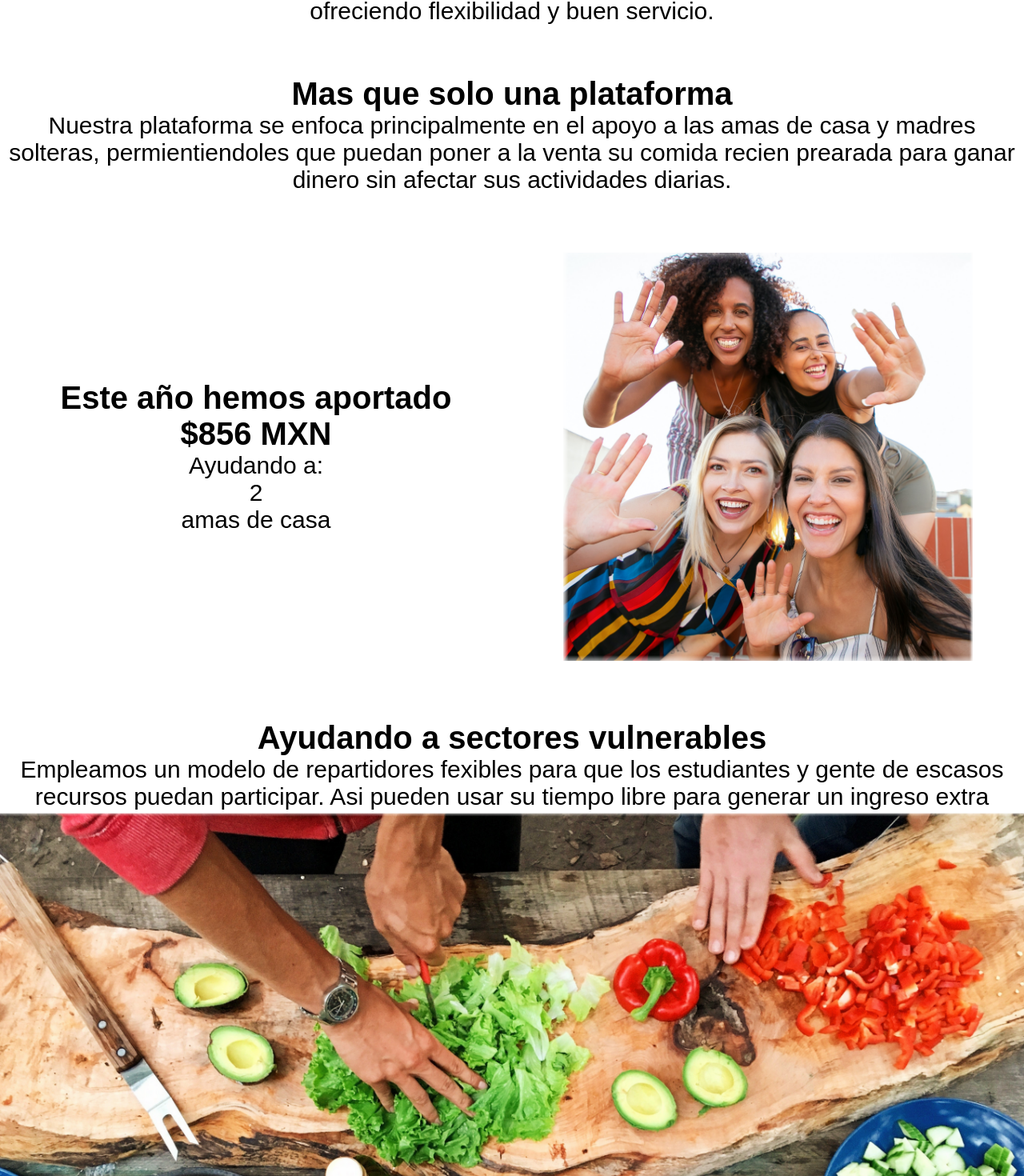
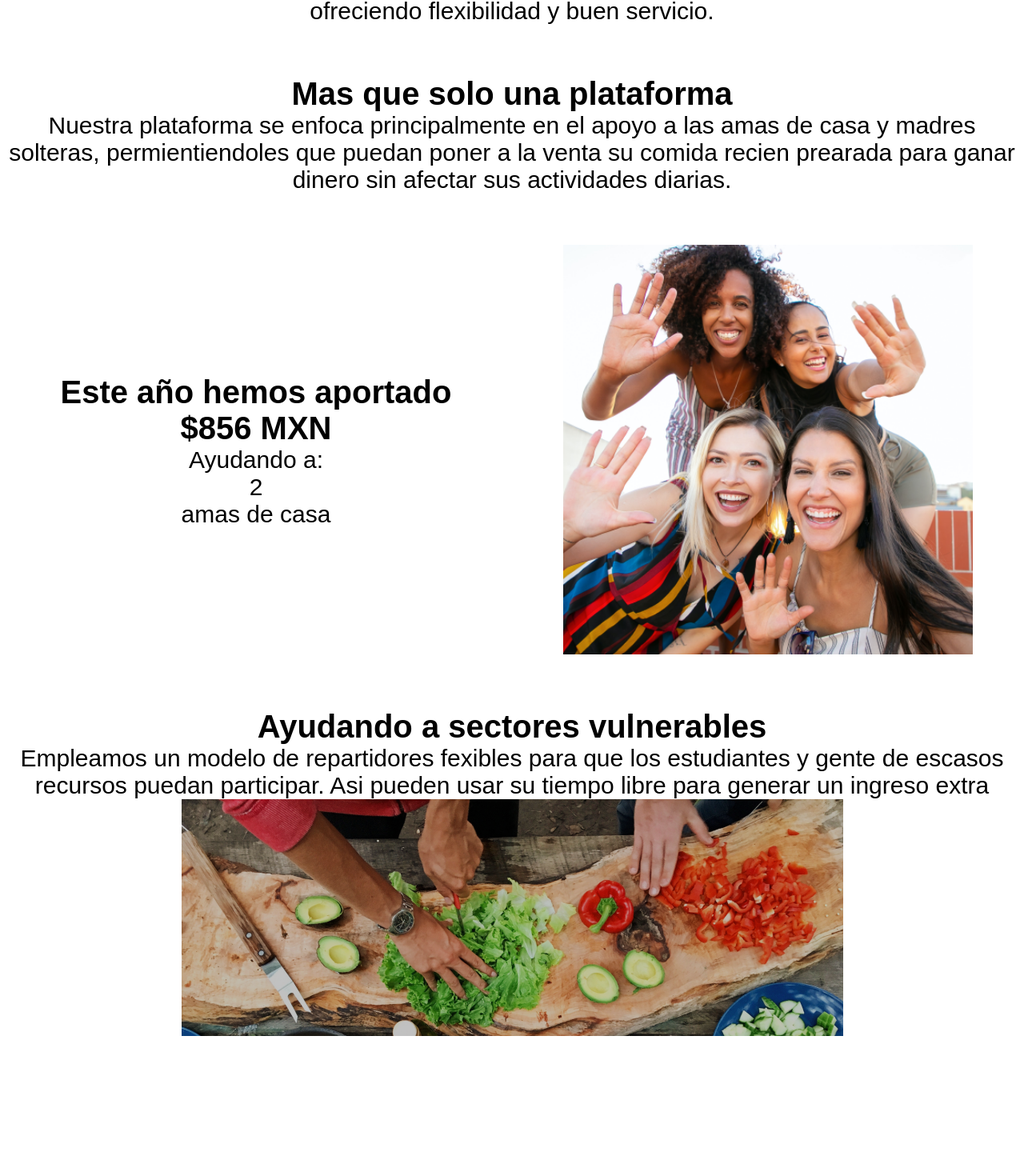
Before and after one commit to LuzMir11/KGuisadoCompradores, a React (Vite) app in the folder front-end/: page /SocialPage in a window 1280 px wide. Shown: the part 758-2228 px from the top of the page at 80% size. After the commit the page ends 2057 px from the top, so only its background shows below. Built offline with nearby package versions, Linux system fonts and the light colour scheme.

Commit message:
avance socialpage2

```diff
--- a/front-end/src/componetns/SocialPage.jsx
+++ b/front-end/src/componetns/SocialPage.jsx
@@ -53,7 +53,7 @@ export function SocialPage() {
             amas de casa</p>
           </div>
           <div className='contimgpar'>
-            <img src="assets/gente.png" alt="imagen de personas" className='imgrecept'/>
+            <img src="assets/SocialP1.png" alt="imagen de personas" className='imgrecept'/>
           </div>
         </div>
       </article>
@@ -79,7 +79,7 @@ export function SocialPage() {
         <div className='contaline'>
 
           <div className='contimginpar'>
-            <img src="assets/baner_inferior.png" alt="imagen de personas" className='imgrecept'/>
+            <img src="assets/SocialPH.png" alt="imagen de personas" className='imgrecept'/>
           </div>
         </div>
       </article>
```
